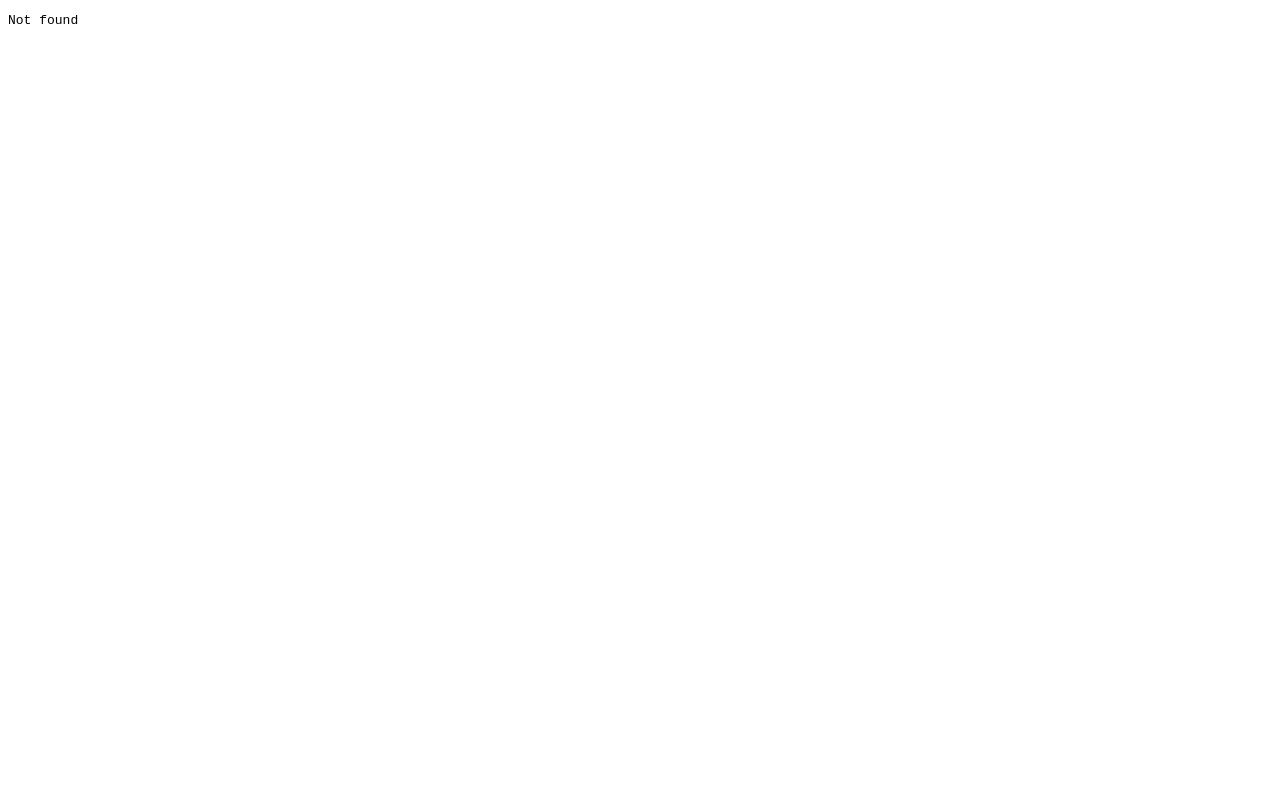
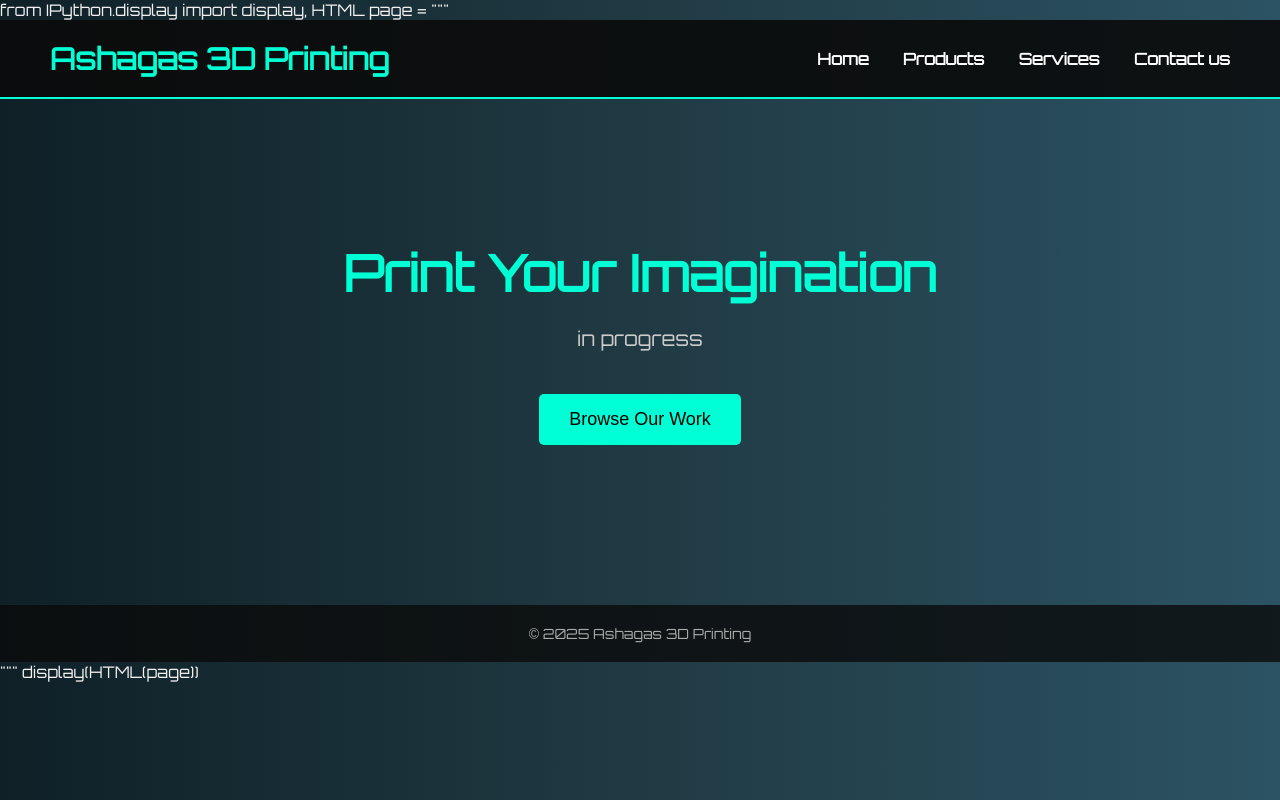
Before and after one commit to Agastyn00/AshAgas, a plain HTML site: page index.html in a window 1280 px wide. Drawn offline with Linux system fonts and the light colour scheme.

Commit message:
Update index.html

```diff
--- a/index.html
+++ b/index.html
@@ -1,30 +1,108 @@
-<!DOCTYPE HTML>
-<html>
+from IPython.display import display, HTML
 
-<head>
-  <meta charset="utf-8">
-  <title>index.html</title>
-  <meta name="viewport" content="width=device-width, initial-scale=1.0">
-</head>
+page = """
+<style>
+    @import url('https://fonts.googleapis.com/css2?family=Orbitron&display=swap');
 
-<body>
-  <style type="text/css">
-    html, body, #container {
-      height: 100%;
+    body {
+        margin: 0;
+        padding: 0;
+        background: linear-gradient(to right, #0f2027, #203a43, #2c5364);
+        font-family: 'Orbitron', sans-serif;
+        color: #f0f0f0;
     }
-    body, #container {
-      overflow: hidden;
-      margin: 0;
+
+    .navbar {
+        background-color: rgba(10, 10, 10, 0.9);
+        padding: 20px 50px;
+        display: flex;
+        justify-content: space-between;
+        align-items: center;
+        border-bottom: 2px solid #00ffd5;
     }
-    #iframe {
-      width: 100%;
-      height: 100%;
-      border: none;
+
+    .navbar h1 {
+        color: #00ffd5;
+        margin: 0;
+        font-size: 30px;
     }
-  </style>
-  <div id="container">
-    <iframe id="iframe" sandbox="allow-scripts" src="/files/index.html"></iframe>
-  </div>
-</body>
 
-</html>
+    .navbar a {
+        margin-left: 30px;
+        color: white;
+        text-decoration: none;
+        font-weight: bold;
+        font-size: 16px;
+        transition: color 0.3s;
+    }
+
+    .navbar a:hover {
+        color: #00ffd5;
+    }
+
+    .hero {
+        text-align: center;
+        padding: 100px 40px;
+    }
+
+    .hero h2 {
+        font-size: 50px;
+        color: #00ffd5;
+        margin-bottom: 20px;
+    }
+
+    .hero p {
+        font-size: 20px;
+        max-width: 700px;
+        margin: 0 auto 40px auto;
+        line-height: 1.5;
+        color: #ccc;
+    }
+
+    .hero button {
+        padding: 15px 30px;
+        font-size: 18px;
+        border: none;
+        border-radius: 5px;
+        background-color: #00ffd5;
+        color: #000;
+        cursor: pointer;
+        transition: background 0.3s ease-in-out;
+    }
+
+    .hero button:hover {
+        background-color: #00c3a5;
+    }
+
+    .footer {
+        text-align: center;
+        padding: 20px;
+        background: rgba(10, 10, 10, 0.8);
+        margin-top: 60px;
+        font-size: 14px;
+        color: #aaa;
+    }
+</style>
+
+<div class="navbar">
+    <h1>Ashagas 3D Printing</h1>
+    <div>
+        <a href="#">Home</a>
+        <a href="#">Products</a>
+        <a href="#">Services</a>
+        <a href="#">Contact us</a>
+    </div>
+</div>
+
+<div class="hero">
+    <h2>Print Your Imagination</h2>
+    <p>in progress</p>
+    <button>Browse Our Work</button>
+</div>
+
+<div class="footer">
+    &copy; 2025 Ashagas 3D Printing
+</div>
+"""
+
+display(HTML(page))
```
